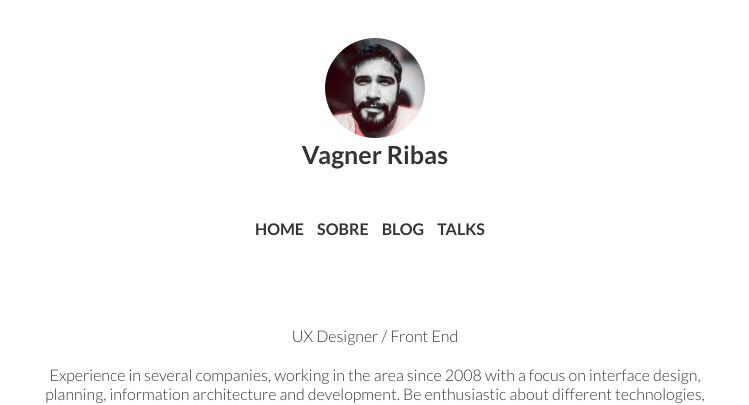
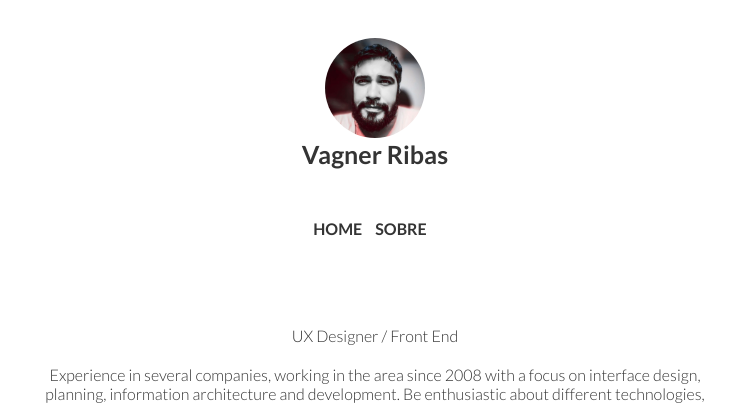
Before and after one commit to vameri/vameri.github.io, a Jekyll site: the page built from index.html, in a window 1280 px wide. Shown: the top 405 px of the page, without its empty margins (265-1014 px from the left). Built offline with Jekyll 4.4.1, drawn with Linux system fonts in a browser that asks for light colours.

Commit message:
Add files via upload

```diff
--- a/_layouts/default.html
+++ b/_layouts/default.html
@@ -27,8 +27,8 @@
         <ul>
           <li><a href="/" alt="sobre">home</a></li>
           <li><a href="/about/" alt="blog">sobre</a></li>
-          <li><a href="/blog/" alt="blog">blog</a></li>
-          <li><a href="/talks/" alt="talks">talks</a></li>
+          <!--<li><a href="/blog/" alt="blog">blog</a></li>-->
+          <!--<li><a href="/talks/" alt="talks">talks</a></li> -->
         </ul>
       </header>
       <section>
```
